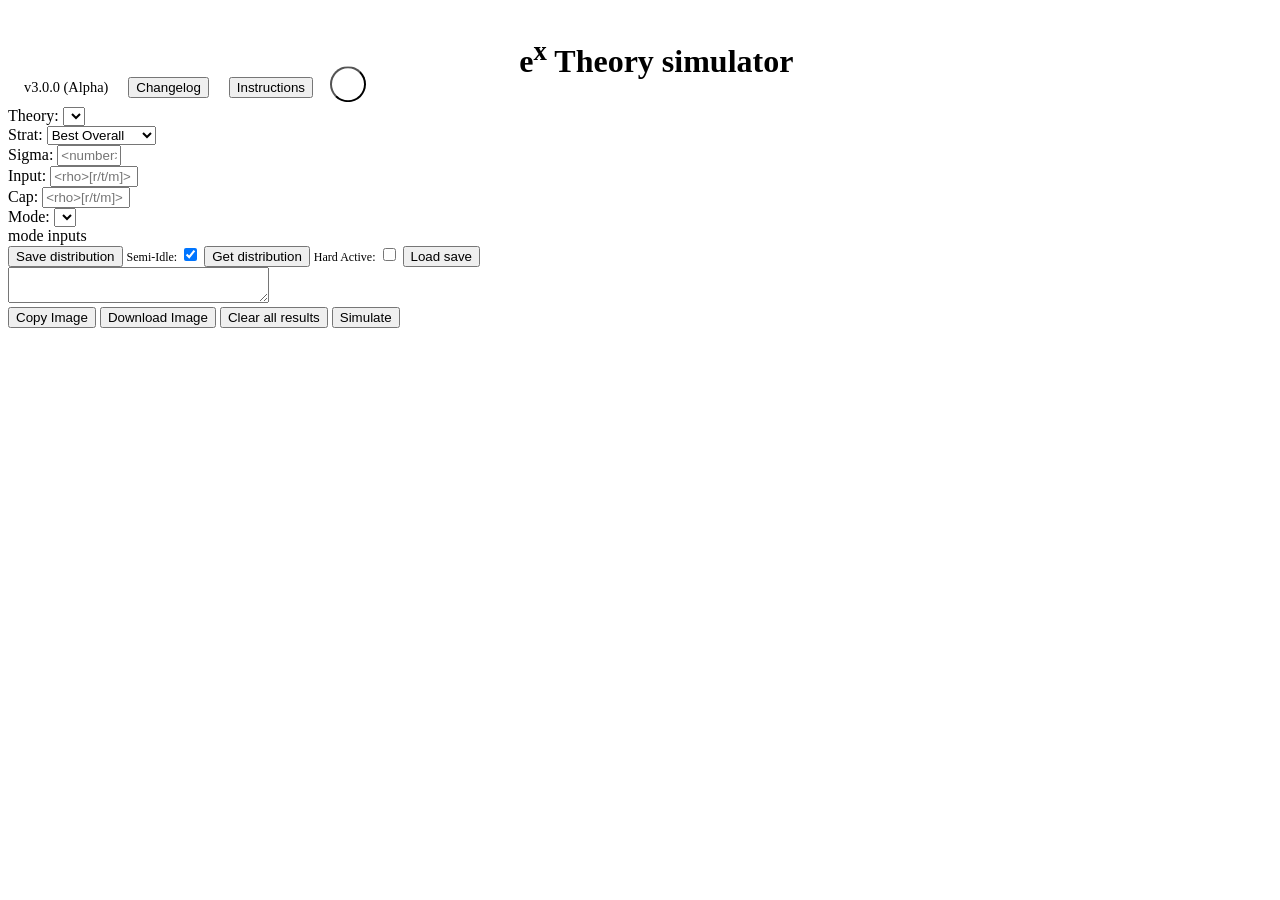
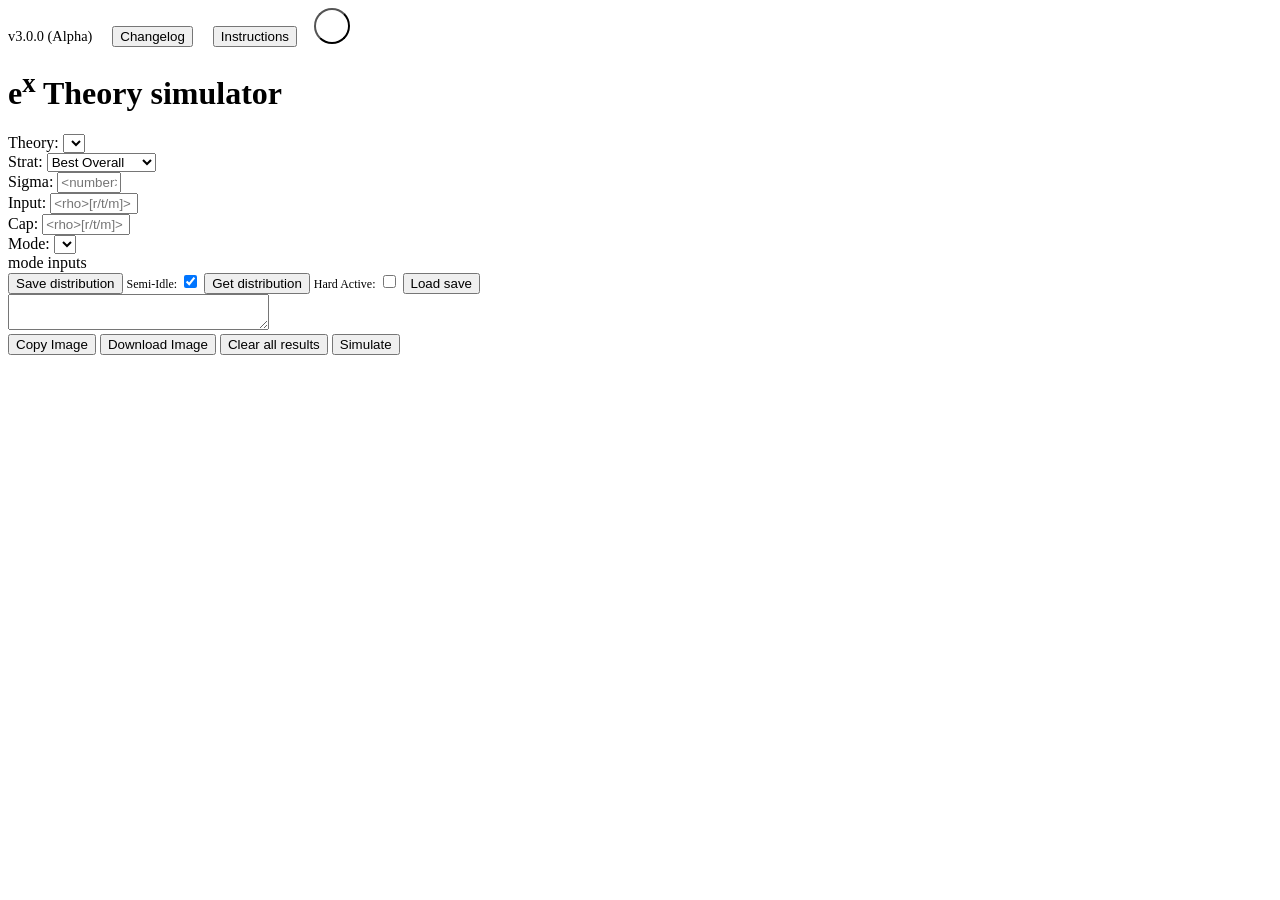

HTML/CSS cleanups (#30)

--- a/Styles/navbar.css
+++ b/Styles/navbar.css
@@ -1,4 +1,4 @@
-.nav {
+nav {
   background-color: var(--bg-accent-0);
   padding: 0.4em 1rem;
   display: grid;
@@ -6,6 +6,20 @@
   gap: min(12vw, 10rem);
   min-width: max-content;
   color: inherit;
+}
+
+nav div {
+  margin-top: auto; 
+  margin-bottom: 0.2rem;
+
+  display: flex;
+  flex-direction: row;
+  align-items: center;
+  gap: 1rem;
+}
+
+.versionLabel {
+  font-size: 0.9rem;
 }
 
 .settingsBtn {
@@ -17,68 +31,32 @@
   background-repeat: no-repeat;
   background-color: transparent;
   outline: 0;
-  cursor: pointer;
   border-radius: 50%;
   transition: scale 100ms, box-shadow 100ms;
-  translate: 0 20%;
 }
 .settingsBtn:hover {
   box-shadow: 0 0 0.6rem 0.05rem var(--settings-btn-shadow-clr), inset 0 0 0.4rem 0.03rem var(--settings-btn-shadow-clr);
   scale: 1.1;
 }
 
-.settings {
-  --inline-padding: min(10vw, 5rem);
-  padding: 2rem var(--inline-padding);
-  background-color: var(--dialog-bg);
-  color: var(--dialog-f-clr);
-  border: 0.1rem solid var(--dialog-f-clr);
-  border-radius: 0.5rem;
-  top: 50%;
-  left: 50%;
-  translate: -50% -50%;
-  overflow: hidden;
-}
 .instructions {
-  --inline-padding: min(10vw, 5rem);
-  padding: 2rem var(--inline-padding);
-  background-color: var(--dialog-bg);
-  color: var(--dialog-f-clr);
-  border: 0.1rem solid var(--dialog-f-clr);
-  border-radius: 0.5rem;
-  top: 50%;
-  left: 50%;
-  translate: -50% -50%;
+  width: 75vw;
+  max-height: 90vh;
+}
+
+.instructions[open] {
+  display: flex;
+  flex-direction: column;
+}
+
+.instructionsContent {
+  flex: 1;
+  min-height: 0;
   overflow: auto;
+  overscroll-behavior: none;
+  padding-right: 1rem;
 }
-.settings::backdrop,
-.instructions::backdrop,
-.boughtVars::backdrop {
-  background-color: var(--dialog-backdrop-clr);
-  opacity: 0.6;
-}
-.settingsCloseBtn,
-.instructionsCloseBtn {
-  border-radius: 50%;
-  width: 1.5rem;
-  aspect-ratio: 1;
-  background-color: var(--close-btn-bg);
-  color: var(--close-btn-fg);
-  font-weight: bold;
-  font-size: 0.8rem;
-  font-style: italic;
-  font-family: "Luicida Handwriting";
-  cursor: pointer;
-  transition: scale 100ms;
-  position: absolute;
-  right: 7%;
-  top: 10%;
-  outline: 0.1em solid var(--close-btn-fg);
-}
-.settingsCloseBtn:hover,
-.instructionsCloseBtn:hover {
-  scale: 1.2;
-}
+
 .settings input {
   outline: 0;
 }
@@ -87,14 +65,19 @@
   height: 1rem;
 }
 
+.settings .sliderContainer {
+  margin-bottom: 2rem;
+}
+
 .settings select {
   background-color: var(--input-bg);
   color: var(--input-f-clr);
   border-color: var(--btn-border-clr);
 }
 
-
 .nav-title {
+  font-family: Computer Modern Concrete; 
+  font-weight: 600;
   transition: color 100ms ease-in-out;
   color: var(--title-clr);
 }
